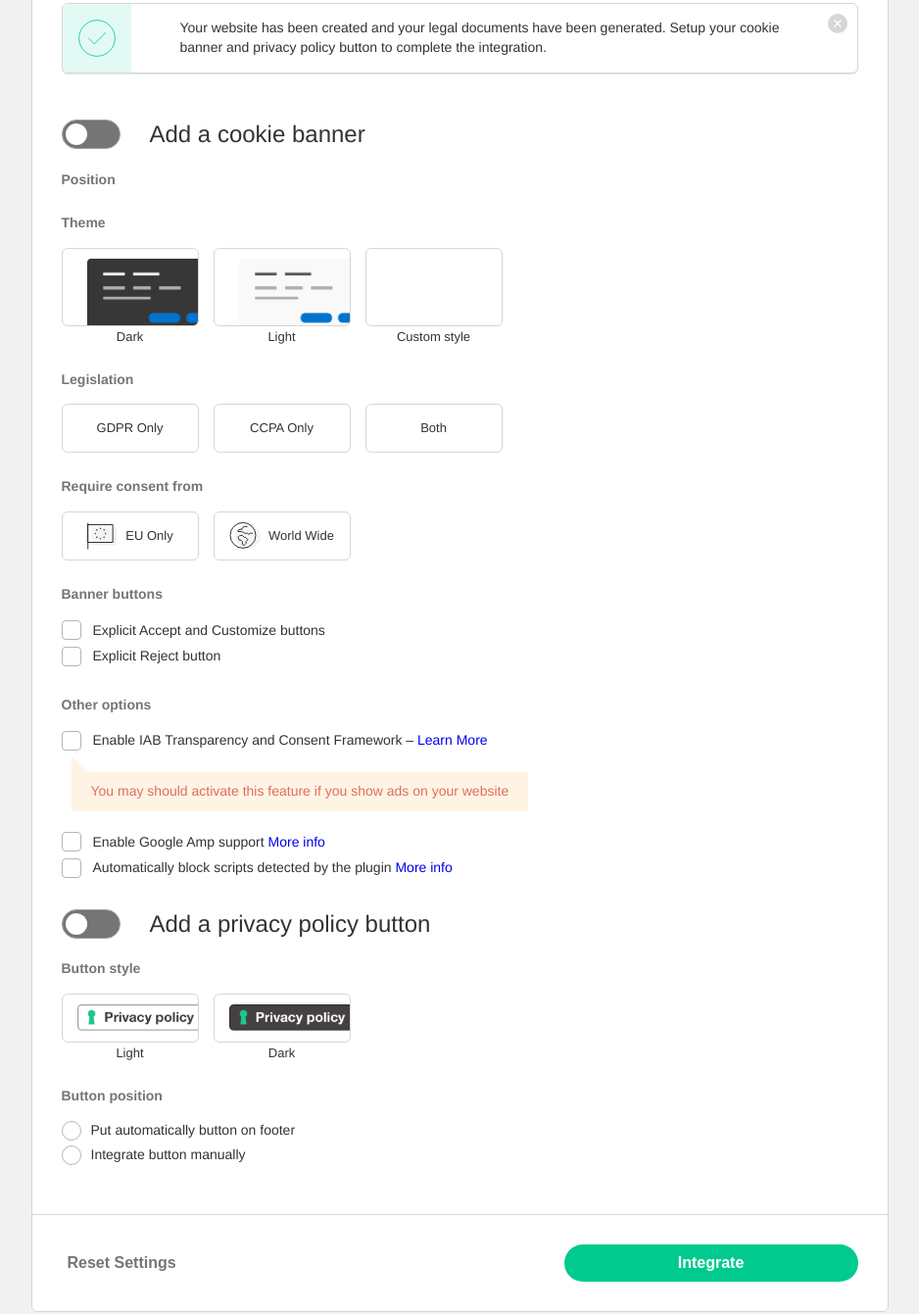
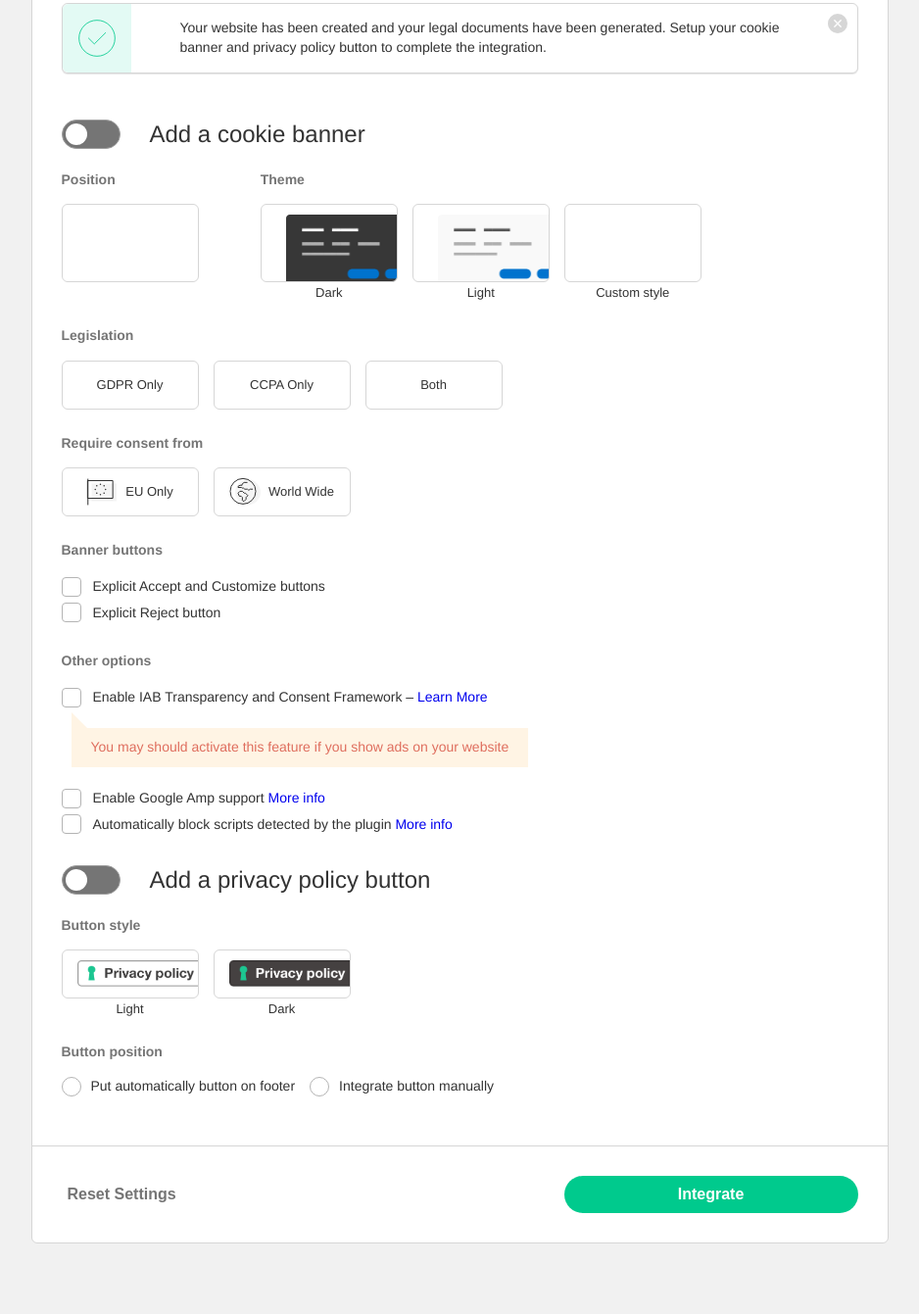
Before and after one commit to lauraraggi/iubenda-test, a website built with Parcel: page src/index.html in a window 1280 px wide. Shown: the part 284-1625 px from the top of the page at 98% size, without its empty margins (171-1109 px from the left). Built offline with nearby package versions, Linux system fonts and the light colour scheme.

Commit message:
Added inline style for options inputs

```diff
--- a/src/index.html
+++ b/src/index.html
@@ -66,11 +66,22 @@
 			   <h2 class="cs-toggle__title">Add a cookie banner</h2>
 			 </fieldset>
 			 <!-- Target fieldset with cs-options class to disable in bunch -->
-			 <section class="cs-options cs-options--cookies">
+			 <section role="" class="cs-options cs-options--cookies">
+				 <div class="flex-grid">
+					 <div class="flex-grid-1-4 col">
 						<fieldset class="cs-options__block">
 							<legend class="cs-options__title">Position</legend>
-				 <!-- <img src="" alt="" class="cs-options__img" /> -->
+							<div class="cs-options__items-wrapper">
+								<select class="cookie-banner-position">
+									<option disabled selected value>  </option>
+									<option value="top">Top</option>
+									<option value="bottom">Bottom</option>
+
+								</select>
+							</div>
 			   			</fieldset>
+					 </div>
+					 <div class="flex-grid-3-4 col">
 						<fieldset class="cs-options__block">
 						   <legend class="cs-options__title">Theme</legend>
 							  <div class="radio-btn__wrapper cs-options__items-wrapper">
@@ -106,6 +117,9 @@
 								 </div>
 							  </div>
 						 </fieldset>
+					 </div>
+				 </div>
+
 			   <fieldset class="cs-options__block">
 				 <legend class="cs-options__title">Legislation</legend>
 				 <div class="radio-btn__wrapper cs-options__items-wrapper">
@@ -278,7 +292,7 @@
 				 </fieldset>
 				 <fieldset class="cs-options__block">
 				   <legend class="cs-options__title">Button position</legend>
-				   <div class="cs-options__items-wrapper">
+				   <div class="cs-options__items-wrapper cs-options__items-wrapper--inline">
 					 	<div class="cs-options cs-options__radioItem">
 							<input
 								type="radio"
@@ -288,7 +302,7 @@
 							/>
 					   		<label for="privacy-in-footer">Put automatically button on footer</label>
 					 	</div>
-					 	<div class="cs-options cs-options__radioItem">
+					 	<div class="cs-options  cs-options__radioItem">
 							<input
 							type="radio"
 							name="cs-privacy-btn-pos"
--- a/src/scss/components/_form.scss
+++ b/src/scss/components/_form.scss
@@ -51,12 +51,19 @@
     color: abstracts.$light-grey;
     font-weight: bold;
   }
+
   &__block {
     margin-bottom: 2.5rem;
   }
 
   &__items-wrapper {
     margin-top: abstracts.$legend-margin;
+
+    &--inline {
+      display: flex;
+      flex-wrap: wrap;
+      gap: 1.5rem;
+    }
   }
 
   &__radioItem {
@@ -107,3 +114,11 @@
     }
   }
 }
+
+.cookie-banner-position {
+  height: 8rem;
+  width: 14rem;
+  border: 1px solid #d6d6d6;
+  border-radius: 6px;
+  transition: 0.3s;
+}
```
Lines whose indentation alone changed are shown as unchanged.
